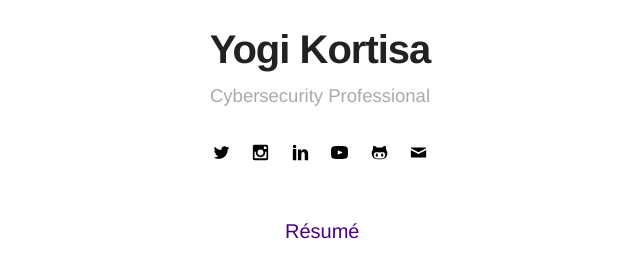
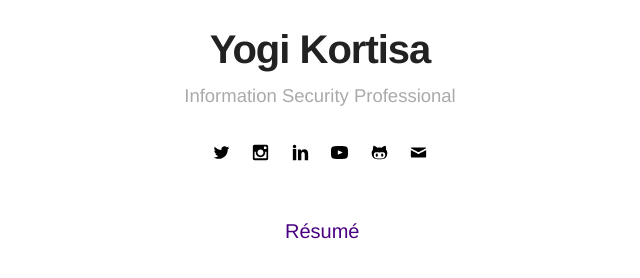
Before and after one commit to yogikortisa/yogikortisa.github.io, a Jekyll site: the page built from index.html, in a window 1280 px wide. Shown: the part 252-530 px from the top of the page, without its empty margins (320-960 px from the left). Built offline with Jekyll 4.4.1, drawn with Linux system fonts in a browser that asks for light colours.

Commit message:
Update _config.yml

```diff
--- a/_config.yml
+++ b/_config.yml
@@ -1,6 +1,6 @@
 # main text of home
 name: Yogi Kortisa
-bio: Cybersecurity Professional
+bio: Information Security Professional
 
 # twitter summary info
 description: My online profile & resume
```
